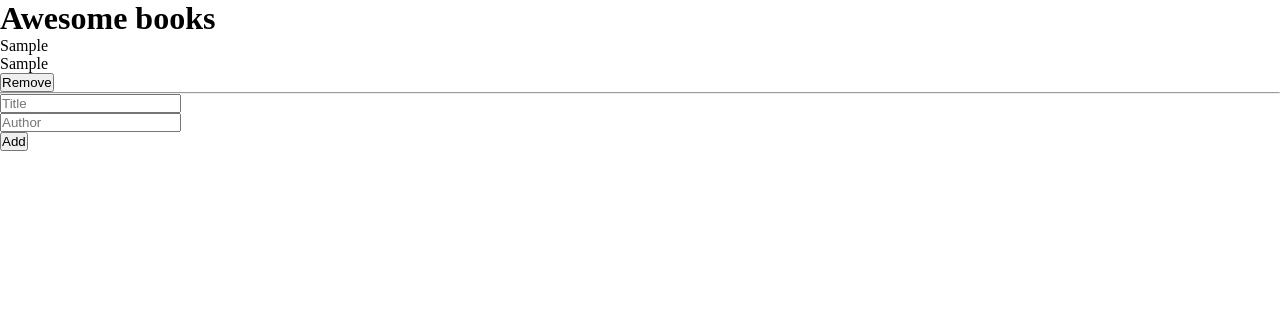
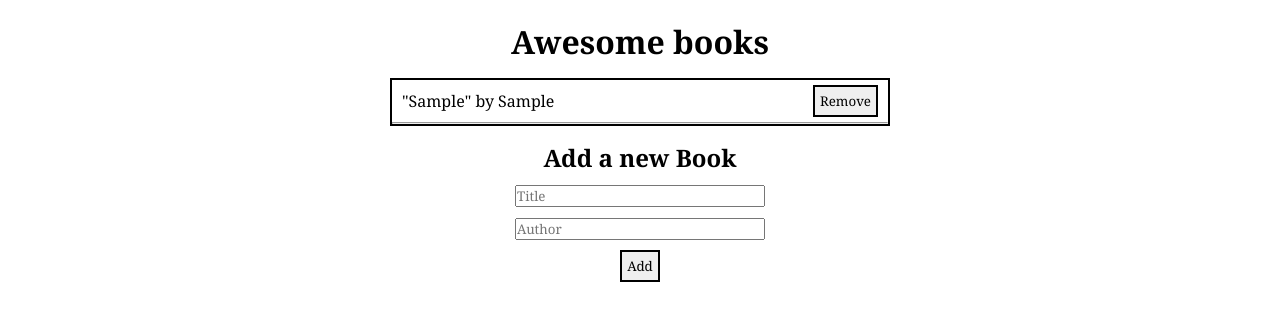
Before and after one commit to Victor-chiemerie/Awesome-books, a website: page index.html in a window 1280 px wide. Both pictures are taken after typing "Sample", "Sample" into the empty fields and a click on the button "Add". Drawn offline with Linux system fonts and the light colour scheme.

Commit message:
Adding syles to book list

```diff
--- a/index.html
+++ b/index.html
@@ -13,19 +13,20 @@
     <h1>Awesome books</h1>
     <ul id="booklist"></ul>
     <form action="">
+        <h2>Add a new Book</h2>
         <div>
       <input required
         type="text"
-        id="author"
-        name="author"
+        id="title"
+        name="title"
         placeholder="Title"/>
     </div>
     <div>
       <input
       required
         type="text"
-        id="title"
-        name="title"
+        id="author"
+        name="author"
         placeholder="Author"/>
     </div>
       <button id="add_button">Add</button>
--- a/main.js
+++ b/main.js
@@ -1,11 +1,35 @@
+let shelf = [];
+
+class books {
+    constructor(title, author) {
+        this.title = title;
+        this.author = author;
+    }
+}
+
+class library {
+    addBook(Booktitle, Bookauthor) {
+        if (Booktitle && Bookauthor) {
+            const newBook = new books(Booktitle, Bookauthor)
+            shelf.push(newBook)
+            console.log('worked')
+        } else {
+            console.log('Null string')
+        }
+    }
+
+    removeBook(index) {
+        shelf.splice(index, 1);
+    }
+}
+
 const booklist = document.querySelector('#booklist');
 const inputTitle = document.getElementById('title');
 const inputAuthor = document.getElementById('author');
 const buttonAdd = document.getElementById('add_button');
 
 const stringShelf = localStorage.getItem('shelf');
-
-let shelf = [];
+const obj = new library();
 
 if (stringShelf) {
   const parsedShelf = JSON.parse(stringShelf);
@@ -19,26 +43,20 @@ function printBooks() {
 
   shelf.forEach((book, index) => {
     innerhtml += `
-        <div>
-            <p>${book.title}</p>
-            <p>${book.author}</p>
-            <button id="remove-btn${index}">Remove</button>
+    <div>
+        <p>"${book.title}" by ${book.author} </p>
+        <button id="remove-btn${index}">Remove</button>
+            </div>
             <hr>
-        </div>
         `;
   });
 
   booklist.innerHTML = innerhtml;
 
-  function removeBook(index) {
-    shelf.splice(index, 1);
-    printBooks();
-  }
-
   shelf.forEach((book, index) => {
     const removeBtn = document.getElementById(`remove-btn${index}`);
     removeBtn.addEventListener('click', () => {
-      removeBook(index);
+      obj.removeBook(index);
       printBooks();
     });
   });
@@ -48,16 +66,10 @@ function printBooks() {
 
 printBooks();
 
-function addBook(title, author) {
-  if (title && author) {
-    shelf.push({ title, author });
-    printBooks();
-  }
-}
-
 buttonAdd.addEventListener('click', (event) => {
   event.preventDefault();
-  addBook(inputTitle.value, inputAuthor.value);
+  obj.addBook(inputTitle.value, inputAuthor.value);
+  printBooks();
 
   inputTitle.value = '';
   inputAuthor.value = '';
--- a/style.css
+++ b/style.css
@@ -2,4 +2,47 @@
   margin: 0;
   box-sizing: border-box;
   padding: 0;
+  font-family: Cambria, Cochin, Georgia, Times, 'Times New Roman', serif;
 }
+
+body {
+  margin-top: 20px;
+  display: flex;
+  flex-direction: column;
+  gap: 15px;
+  align-items: center;
+}
+
+ul {
+  border: 2px solid black;
+  width: 100%;
+}
+
+ul div{
+  display: flex;
+  justify-content: space-between;
+  padding: 5px 10px;
+  align-items: center;
+}
+
+button {
+  border: 2px solid black;
+  padding: 5px;
+}
+
+form {
+  display: flex;
+  flex-direction: column;
+  gap: 10px;
+  align-items: center;
+}
+
+input {
+  width: 250px;
+}
+
+@media only screen and (min-width: 786px) {
+  ul {
+    width: 500px;
+  }
+}
```
